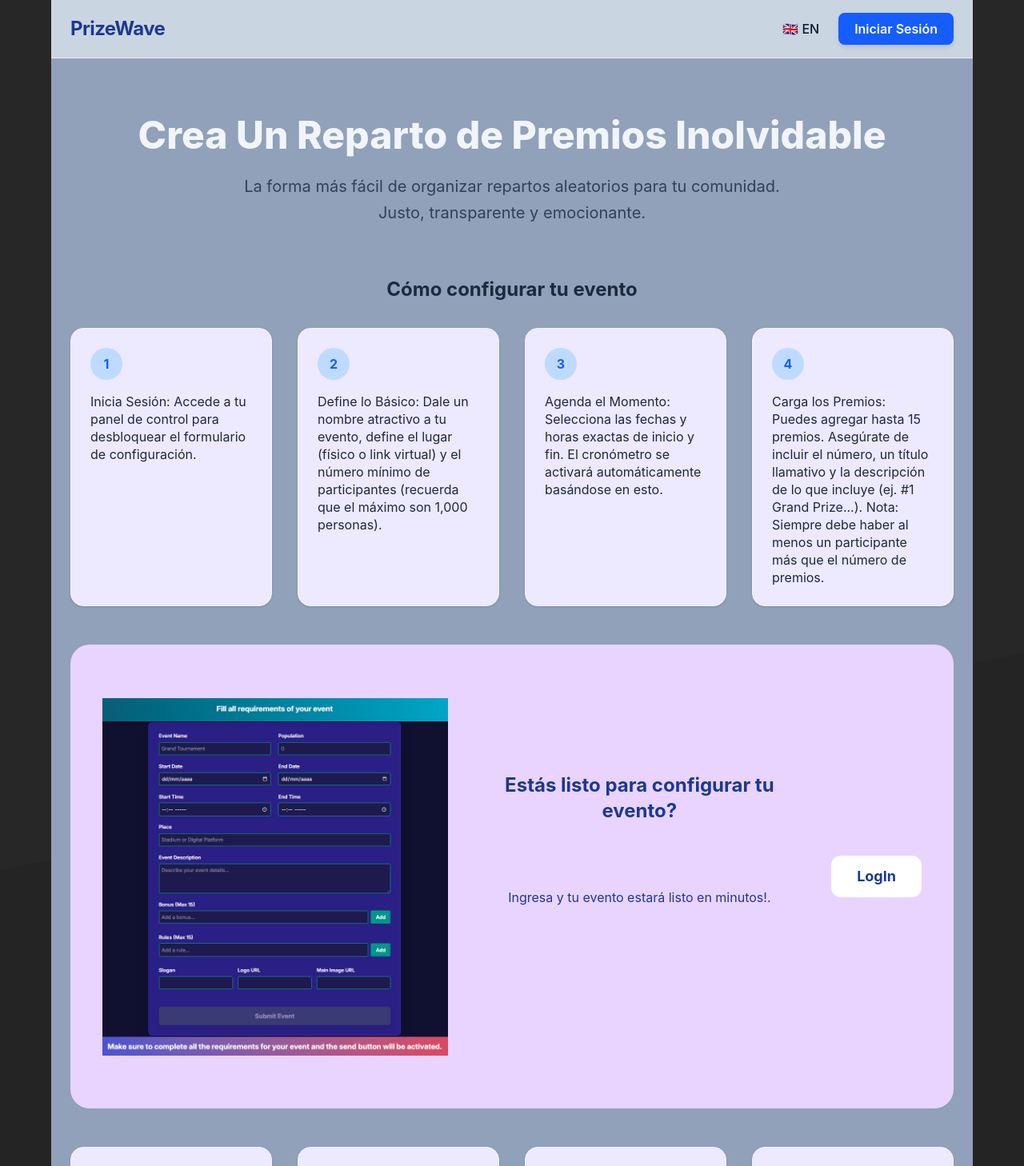
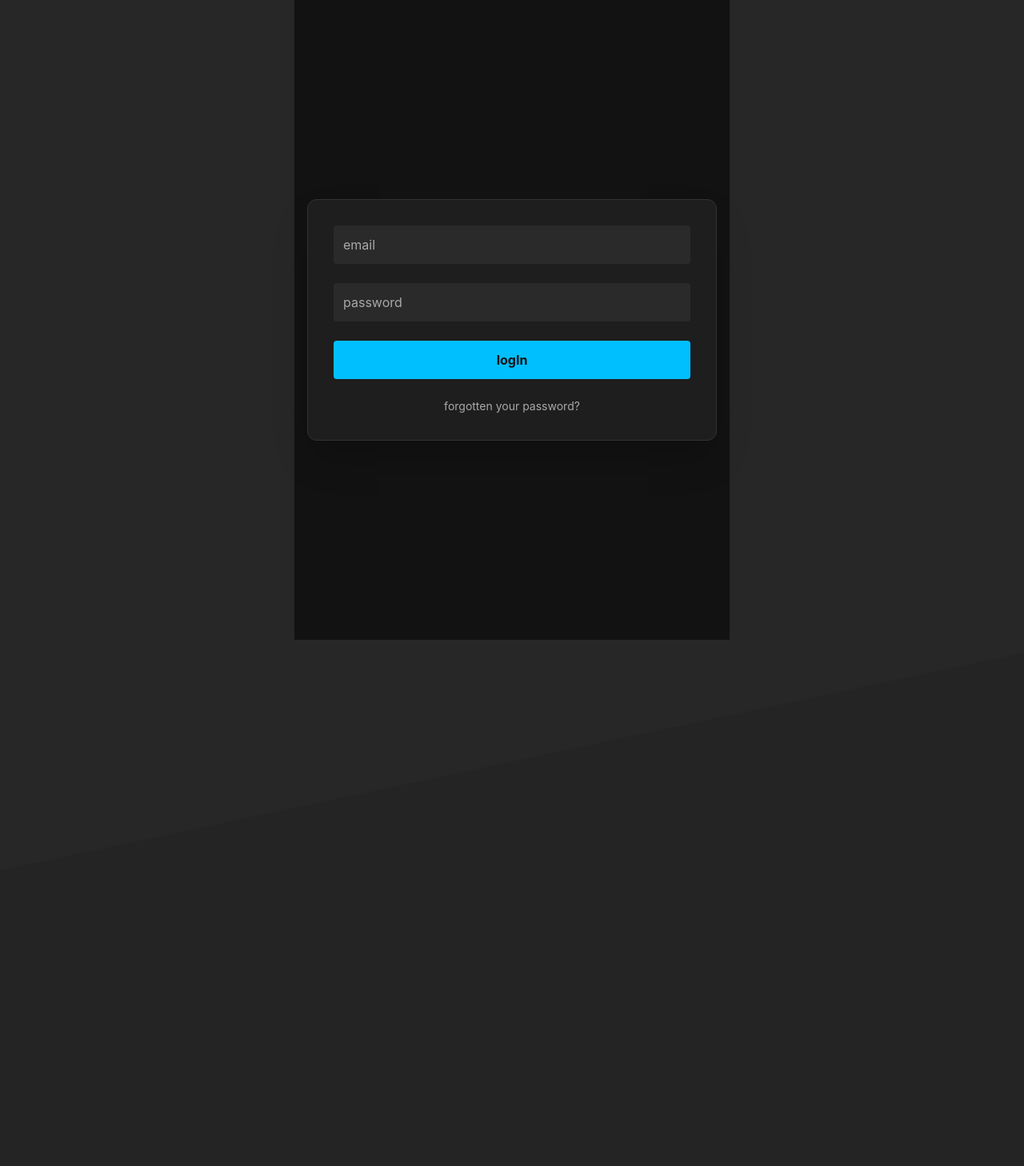
Before and after one commit to renmaps/gift-random, a React (Vite) app: page / in a window 1280 px wide. Shown: the top 1458 px of the page at 80% size. After the commit the page ends 800 px from the top, so only its background shows below. Built offline with nearby package versions, Linux system fonts and the light colour scheme.

Commit message:
feat: implement login and password reset functionality with database integration

```diff
--- a/src/APITester.tsx
+++ b/src/APITester.tsx
@@ -1,237 +1,122 @@
-import React, { useState, useEffect } from 'react';
-import fillPng from "./fill.png";
+import React, { useState } from 'react';
+// 1. Use 'import type' to satisfy verbatimModuleSyntax: true
+import type { SubmitEvent } from 'react';
 
-const eventEng = {
-  title: "PrizeWave",
-  heroTitle: "Create Unforgettable Prize Giveaways",
-  heroSubtitle: "The easiest way to organize random prize distributions for your community. Fair, transparent, and exciting.",
-  guideTitle: "How to set up your event",
-  guideStep1: "Log In: Access your dashboard to unlock the event configuration form.",
-  guideStep2: "Define the Basics: Give your event a catchy name, set the location (physical or virtual link), and the minimum number of participants (remember, the maximum is 1,000 people).",
-  guideStep3: "Schedule the Moment: Select the exact start and end dates and times. The countdown timer will automatically sync to these.",
-  guideStep4: "Upload the Prizes: You can add up to 15 prizes. Make sure to include the prize number, a great title, and a description of what’s included (e.g., #1 Grand Prize...). Note: There must always be at least one more participant than the number of prizes.",
-  guideStep5: "Set the Rules: Write up to 15 clear rules so your participants know how your event works.",
-  guideStep6: "Brand Your Event: Add your slogan and a description. For the logo and photo, simply paste the links (URLs) from your social media or cloud storage (Google Drive, Dropbox, etc.).",
-  guideStep7: "Create the Access Code: Define your invitation code (a word, a short 3-word phrase, or an alphanumeric key up to 15 characters).",
-  guideStep8: "Spread the Word!: Share the code with your guests. On event day, when the timer hits zero, the algorithm will a random distribute in 5 stages to reveal the winners.",
-  login: "Log In",
-  slogan: "Ready to make someone's day?",
-  start: "Start configuring your event in minutes.",
-};
+const Tester = () => {
+  const [route, setRoute] = useState<'login' | 'logged'>('login');
 
-const eventEsp = {
-  title: "PrizeWave",
-  heroTitle: "Crea Un Reparto de Premios Inolvidable",
-  heroSubtitle: "La forma más fácil de organizar repartos aleatorios para tu comunidad. Justo, transparente y emocionante.",
-  guideTitle: "Cómo configurar tu evento",
-  guideStep1: "Inicia Sesión: Accede a tu panel de control para desbloquear el formulario de configuración.",
-  guideStep2: "Define lo Básico: Dale un nombre atractivo a tu evento, define el lugar (físico o link virtual) y el número mínimo de participantes (recuerda que el máximo son 1,000 personas).",
-  guideStep3: "Agenda el Momento: Selecciona las fechas y horas exactas de inicio y fin. El cronómetro se activará automáticamente basándose en esto.",
-  guideStep4: "Carga los Premios: Puedes agregar hasta 15 premios. Asegúrate de incluir el número, un título llamativo y la descripción de lo que incluye (ej. #1 Grand Prize...). Nota: Siempre debe haber al menos un participante más que el número de premios.",
-  guideStep5: "Establece las Reglas: Escribe hasta 15 reglas claras para que tus participantes sepan es la mecánica de tu evento.",
-  guideStep6: "Personaliza tu Marca: Agrega tu slogan y una reseña. Para el logo y la foto, solo pega los enlaces (URLs) de tus redes sociales o de tu nube (Google Drive, Dropbox, etc.).",
-  guideStep7: "Crea el Código de Acceso: Define tu código de invitación (una palabra, una frase corta de 3 palabras o una clave alfanumérica de hasta 15 caracteres).",
-  guideStep8: "¡Difunde y Espera!: Comparte el código con tus invitados. El día del evento, cuando el contador llegue a cero, el algoritmo hará un reparto aleatorio en 5 etapas para revelar a los ganadores.",
-  login: "Iniciar Sesión",
-  slogan: "Estás listo para configurar tu evento?",
-  start: "Ingresa y tu evento estará listo en minutos!",
-};
+  if (route === 'logged') {
+    return <LoggedView onLogOut={() => setRoute('login')} />;
+  }
 
-// --- TYPES ---
-
-type Language = 'en' | 'es';
-
-interface Prize {
-  id: number;
-  title: string;
-  description: string;
+  return <LoginView onLogIn={() => setRoute('logged')} />;
 }
 
-// --- MAIN COMPONENT ---
+function LoginView({ onLogIn }: { onLogIn: () => void }) {
+  const [email, setEmail] = useState('');
+  const [password, setPassword] = useState('');
+  const [showReset, setShowReset] = useState(false);
 
-const Tester: React.FC = () => {
-  const [lang, setLang] = useState<Language>('es');
-  const [view, setView] = useState<'landing' | 'form' | 'registration' | 'results'>('landing');
-  const [isLoggedIn, setIsLoggedIn] = useState(false);
+  // Use FormEvent<HTMLFormElement> to specify the source of the event
+  const handleLogin = async (e: SubmitEvent<HTMLFormElement>) => {
+    e.preventDefault();
+    try {
+      const response = await fetch('http://localhost:3180/api/login', {
+        method: 'POST',
+        headers: { 'Content-Type': 'application/json' },
+        body: JSON.stringify({ email, frpass: password }),
+      });
 
-  // Load text based on selected language
-  const eventText = lang === 'en' ? eventEng : eventEsp;
-
-
-  // Handle Login Simulation
-  const handleLogin = () => {
-    setIsLoggedIn(true);
-    setView('form');
+      const data = await response.json();
+      if (data.status === 'logged') {
+        onLogIn();
+      }
+    } catch (error) {
+      console.error("Connection error during login", error);
+    }
   };
 
-  const handleLogout = () => {
-    setIsLoggedIn(false);
-    setView('landing');
+  const handleReset = async () => {
+    if (!email) return alert("Please enter your email first.");
+
+    await fetch('http://localhost:3180/api/reset', {
+      method: 'POST',
+      headers: { 'Content-Type': 'application/json' },
+      body: JSON.stringify({ email }),
+    });
+    alert("Reset instructions sent to your email.");
   };
 
   return (
-    <div className="min-h-screen bg-slate-400 font-sans text-slate-900">
-      {/* Navbar */}
-      <nav className="bg-slate-300 border-b border-red-100 px-6 py-4 flex justify-between items-center sticky top-0 z-50">
-        <div className="flex items-center gap-2 cursor-pointer" onClick={() => setView('landing')}>
-          <span className="text-2xl font-bold tracking-tight text-blue-900">{eventText.title}</span>
-        </div>
+    <div className="min-h-screen bg-[#121212] flex items-center  p-4 font-sans text-[#A9A9A9]">
+      <div className="bg-[#1e1e1e] p-8 rounded-xl w-full max-w-lg border border-[#333333] shadow-2xl">
 
-        <div className="flex items-center gap-4">
+        <form onSubmit={handleLogin} className="flex-col gap-5">
+          <input
+            type="email"
+            placeholder="email"
+            value={email}
+            onChange={(e) => setEmail(e.target.value)}
+            required
+            className="w-full p-3 bg-[#2a2a2a] text-white rounded outline-none focus:ring-1 focus:ring-[#00BFFF] transition-shadow placeholder-[#A9A9A9] mb-6"
+          />
+          <input
+            type="password"
+            placeholder="password"
+            value={password}
+            onChange={(e) => setPassword(e.target.value)}
+            required
+            maxLength={17}
+            className="w-full p-3 bg-[#2a2a2a] text-white rounded outline-none focus:ring-1 focus:ring-[#00BFFF] transition-shadow placeholder-[#A9A9A9] mb-4"
+          />
+
           <button
-            onClick={() => setLang(lang === 'en' ? 'es' : 'en')}
-            className="p-2 hover:bg-slate-100 rounded-full transition-colors"
-            title="Switch Language"
+            type="submit"
+            className="w-full mt-2 py-3 bg-[#00BFFF] text-[#121212] font-bold rounded hover:bg-sky-400 transition-colors"
           >
-            {lang === 'en' ? (
-              <span className="flex items-center gap-2 font-medium">🇪🇸 ES</span>
-            ) : (
-              <span className="flex items-center gap-2 font-medium">🇬🇧 EN</span>
-            )}
+            logIn
+          </button>
+        </form>
+
+        <div className="mt-6 flex flex-col items-center">
+          <button
+            type="button"
+            onClick={() => setShowReset(!showReset)}
+            className="text-sm text-[#A9A9A9] hover:text-[#00BFFF] underline decoration-transparent hover:decoration-[#00BFFF] transition-all"
+          >
+            forgotten your password?
           </button>
 
-          {!isLoggedIn ? (
-            <button
-              onClick={handleLogin}
-              className="flex items-center gap-2 bg-blue-600 text-white px-5 py-2 rounded-lg font-semibold hover:bg-blue-700 transition-all shadow-md"
-            >
-               {eventText.login}
-            </button>
-          ) : (
-            <div className="flex gap-3">
-               <button onClick={handleLogout } className="text-sm font-medium text-slate-600 hover:text-blue-600">LogOut</button>
+          {showReset && (
+            <div className="mt-4 w-full flex flex-col items-center">
+              <button
+                type="button"
+                onClick={handleReset}
+                className="px-6 py-2 border border-[#00BFFF] text-[#00BFFF] rounded hover:bg-[#00BFFF] hover:text-[#121212] transition-colors"
+              >
+                Send only email, clear password
+              </button>
             </div>
           )}
         </div>
-      </nav>
-
-      <main className="max-w-6xl mx-auto p-6">
-        {view === 'landing' && <LandingView text={eventText} onStart={handleLogin} />}
-      </main>
-
-      <footer className="py-10 text-center text-slate-600 text-sm border-t mt-12">
-        © 2026 PrizeWave - Your Trusted Event Partner
-      </footer>
+      </div>
     </div>
   );
-};
+}
 
-// --- SUB-COMPONENTS ---
-
-const LandingView: React.FC<{ text: any, onStart: () => void }> = ({ text, onStart }) => (
-  <div className="py-12">
-    <div className="text-center mb-16">
-      <h1 className="text-5xl font-extrabold text-slate-100 mb-6">{text.heroTitle}</h1>
-      <p className="text-xl text-slate-700 max-w-2xl mx-auto leading-relaxed">
-        {text.heroSubtitle}
-      </p>
-    </div>
-
-    <h2 className="text-2xl font-bold text-slate-800 mb-8 text-center">{text.guideTitle}</h2>
-    <div className="grid md:grid-cols-4 gap-8 mb-12">
-      {[text.guideStep1, text.guideStep2, text.guideStep3, text.guideStep4].map((step, i) => (
-        <div key={i} className="bg-violet-100 p-6 rounded-2xl shadow-sm border border-slate-100 hover:shadow-md transition-shadow">
-          <div className="w-10 h-10 bg-blue-200 text-blue-600 rounded-full flex items-center justify-center font-bold mb-4">
-            {i + 1}
-          </div>
-          <p className="text-slate-800 leading-snug">{step}</p>
-        </div>
-      ))}
-    </div>
-
-    <div className="mb-12 bg-purple-200 text-white rounded-3xl p-10 flex flex-col md:flex-row items-center gap-6">
-      <div className="w-[480px] h-[500px] bg-purple-200 rounded overflow-hidden">
-        <img
-              src={fillPng}
-              alt="Logo"
-              className="w-full h-full object-contain"
-            />
-      </div>
-       <div className="w-[480px] h-[500px] bg-purple-200 rounded overflow-hidden text-center">
-        <h3 className="mt-30 text-2xl text-blue-900 font-bold mb-20">{text.slogan}</h3>
-        <p className="text-blue-900">{text.start}.</p>
-      </div>
-      <button onClick={onStart} className="bg-white text-blue-900 px-8 py-3 rounded-xl font-bold text-lg hover:bg-slate-100 transition-colors">
-        LogIn
+function LoggedView({ onLogOut }: { onLogOut: () => void }) {
+  return (
+    <div className="min-h-screen bg-[#121212] flex flex-col items-center justify-center text-[#A9A9A9]">
+      <h1 className="text-2xl mb-8 font-light tracking-wide text-white">
+        Welcome to the <span className="text-[#00BFFF] font-medium">logged</span> route.
+      </h1>
+      <button
+        onClick={onLogOut}
+        className="px-8 py-2 border-2 border-[#A9A9A9] text-[#A9A9A9] rounded hover:border-[#00BFFF] hover:text-[#00BFFF] transition-colors"
+      >
+        logOut
       </button>
     </div>
-
-    <div className="grid md:grid-cols-4 gap-8 mb-12">
-      {[text.guideStep5, text.guideStep6, text.guideStep7, text.guideStep8].map((step, i) => (
-        <div key={i} className="bg-violet-100 p-6 rounded-2xl shadow-sm border border-slate-100 hover:shadow-md transition-shadow">
-          <div className="w-10 h-10 bg-blue-200 text-blue-600 rounded-full flex items-center justify-center font-bold mb-4">
-            {i + 5}
-          </div>
-          <p className="text-slate-800 leading-snug">{step}</p>
-        </div>
-      ))}
-    </div>
-
-
-  </div>
-);
-
+  );
+}
 export default Tester;
-/*import { useRef, type FormEvent } from "react";
-
-export function APITester() {
-  const responseInputRef = useRef<HTMLTextAreaElement>(null);
-
-  const testEndpoint = async (e: FormEvent<HTMLFormElement>) => {
-    e.preventDefault();
-
-    try {
-      const form = e.currentTarget;
-      const formData = new FormData(form);
-      const endpoint = formData.get("endpoint") as string;
-      const url = new URL(endpoint, location.href);
-      const method = formData.get("method") as string;
-      const res = await fetch(url, { method });
-
-      const data = await res.json();
-      responseInputRef.current!.value = JSON.stringify(data, null, 2);
-    } catch (error) {
-      responseInputRef.current!.value = String(error);
-    }
-  };
-
-  return (
-    <div className="mt-8 mx-auto w-full max-w-2xl text-left flex flex-col gap-4">
-      <form
-        onSubmit={testEndpoint}
-        className="flex items-center gap-2 bg-[#1a1a1a] p-3 rounded-xl font-mono border-2 border-[#fbf0df] transition-colors duration-300 focus-within:border-[#f3d5a3] w-full"
-      >
-        <select
-          name="method"
-          className="bg-[#fbf0df] text-[#1a1a1a] py-1.5 px-3 rounded-lg font-bold text-sm min-w-[0px] appearance-none cursor-pointer hover:bg-[#f3d5a3] transition-colors duration-100"
-        >
-          <option value="GET" className="py-1">
-            GET
-          </option>
-          <option value="PUT" className="py-1">
-            PUT
-          </option>
-        </select>
-        <input
-          type="text"
-          name="endpoint"
-          defaultValue="/api/hello"
-          className="w-full flex-1 bg-transparent border-0 text-[#fbf0df] font-mono text-base py-1.5 px-2 outline-none focus:text-white placeholder-[#fbf0df]/40"
-          placeholder="/api/hello"
-        />
-        <button
-          type="submit"
-          className="bg-[#fbf0df] text-[#1a1a1a] border-0 px-5 py-1.5 rounded-lg font-bold transition-all duration-100 hover:bg-[#f3d5a3] hover:-translate-y-px cursor-pointer whitespace-nowrap"
-        >
-          Send
-        </button>
-      </form>
-      <textarea
-        ref={responseInputRef}
-        readOnly
-        placeholder="Response will appear here..."
-        className="w-full min-h-[140px] bg-[#1a1a1a] border-2 border-[#fbf0df] rounded-xl p-3 text-[#fbf0df] font-mono resize-y focus:border-[#f3d5a3] placeholder-[#fbf0df]/40"
-      />
-    </div>
-  );
-}*/
--- a/src/index.html
+++ b/src/index.html
@@ -4,7 +4,7 @@
     <meta charset="UTF-8" />
     <meta name="viewport" content="width=device-width, initial-scale=1.0" />
     <link rel="icon" type="image/svg+xml" href="./logo.svg" />
-    <title>Bun + React</title>
+    <title>PrizeWave</title>
   </head>
   <body>
     <div id="root"></div>
--- a/src/index.ts
+++ b/src/index.ts
@@ -1,41 +1,78 @@
-import { serve } from "bun";
-import index from "./index.html";
+import { serve, sql } from "bun";
+
+const CORS_HEADERS = {
+  "Access-Control-Allow-Origin": "*",
+  "Access-Control-Allow-Methods": "GET, POST, PUT, DELETE, OPTIONS",
+  "Access-Control-Allow-Headers": "Content-Type, Authorization",
+};
+
+// Initialize database table using Bun's native SQL client
+// It automatically connects using the DATABASE_URL environment variable
+await sql`
+  CREATE TABLE IF NOT EXISTS crEv (
+    id UUID PRIMARY KEY DEFAULT gen_random_uuid(),
+    frpass VARCHAR(17) UNIQUE NOT NULL,
+    email VARCHAR(254) UNIQUE NOT NULL,
+    created_at_ev TIMESTAMPTZ NOT NULL DEFAULT NOW(),
+    updated_at_ev TIMESTAMPTZ NOT NULL DEFAULT NOW()
+  );
+`;
 
 const server = serve({
-  routes: {
-    // Serve index.html for all unmatched routes.
-    "/*": index,
+  port: 3180,
+  async fetch(req) {
+    const url = new URL(req.url);
 
-    "/api/hello": {
-      async GET(req) {
-        return Response.json({
-          message: "Hello, world!",
-          method: "GET",
-        });
-      },
-      async PUT(req) {
-        return Response.json({
-          message: "Hello, world!",
-          method: "PUT",
-        });
-      },
-    },
+    // Handle CORS preflight requests
+    if (req.method === "OPTIONS") {
+      return new Response(null, {
+        headers: {...CORS_HEADERS
+        },
+      });
+    }
 
-    "/api/hello/:name": async req => {
-      const name = req.params.name;
-      return Response.json({
-        message: `Hello, ${name}!`,
-      });
-    },
-  },
+    const headers = {
+      "Access-Control-Allow-Origin": "*",
+      "Content-Type": "application/json",
+    };
 
-  development: process.env.NODE_ENV !== "production" && {
-    // Enable browser hot reloading in development
-    hmr: true,
+    // Authentication endpoint
+    if (url.pathname === "/api/login" && req.method === "POST") {
+      const { email, frpass } = await req.json();
 
-    // Echo console logs from the browser to the server
-    console: true,
-  },
+      // Check if the email already exists in the database
+      const existingUser = await sql`SELECT * FROM crEv WHERE email = ${email}`;
+
+      if (existingUser.length > 0) {
+        // Email exists, proceed to log in directly
+        return new Response(JSON.stringify({ status: "logged" }), { headers });
+      } else {
+        // Email does not exist, create a new record
+        try {
+          await sql`
+            INSERT INTO crEv (email, frpass)
+            VALUES (${email}, ${frpass})
+          `;
+          return new Response(JSON.stringify({ status: "logged" }), { headers });
+        } catch (error) {
+          // Handle potential unique constraint errors (e.g., duplicated frpass)
+          return new Response(JSON.stringify({ error: "Registration failed" }), {
+            status: 400,
+            headers
+          });
+        }
+      }
+    }
+
+    // Password reset endpoint
+    if (url.pathname === "/api/reset" && req.method === "POST") {
+      // Logic to trigger email recovery goes here
+      return new Response(JSON.stringify({ status: "email_sent" }), { headers });
+    }
+
+    // Default 404 response
+    return new Response("Not Found", { status: 404, headers });
+  }
 });
 
-console.log(`🚀 Server running at ${server.url}`);
+//console.log(`Server running at http://localhost:${server.port}`);
```
